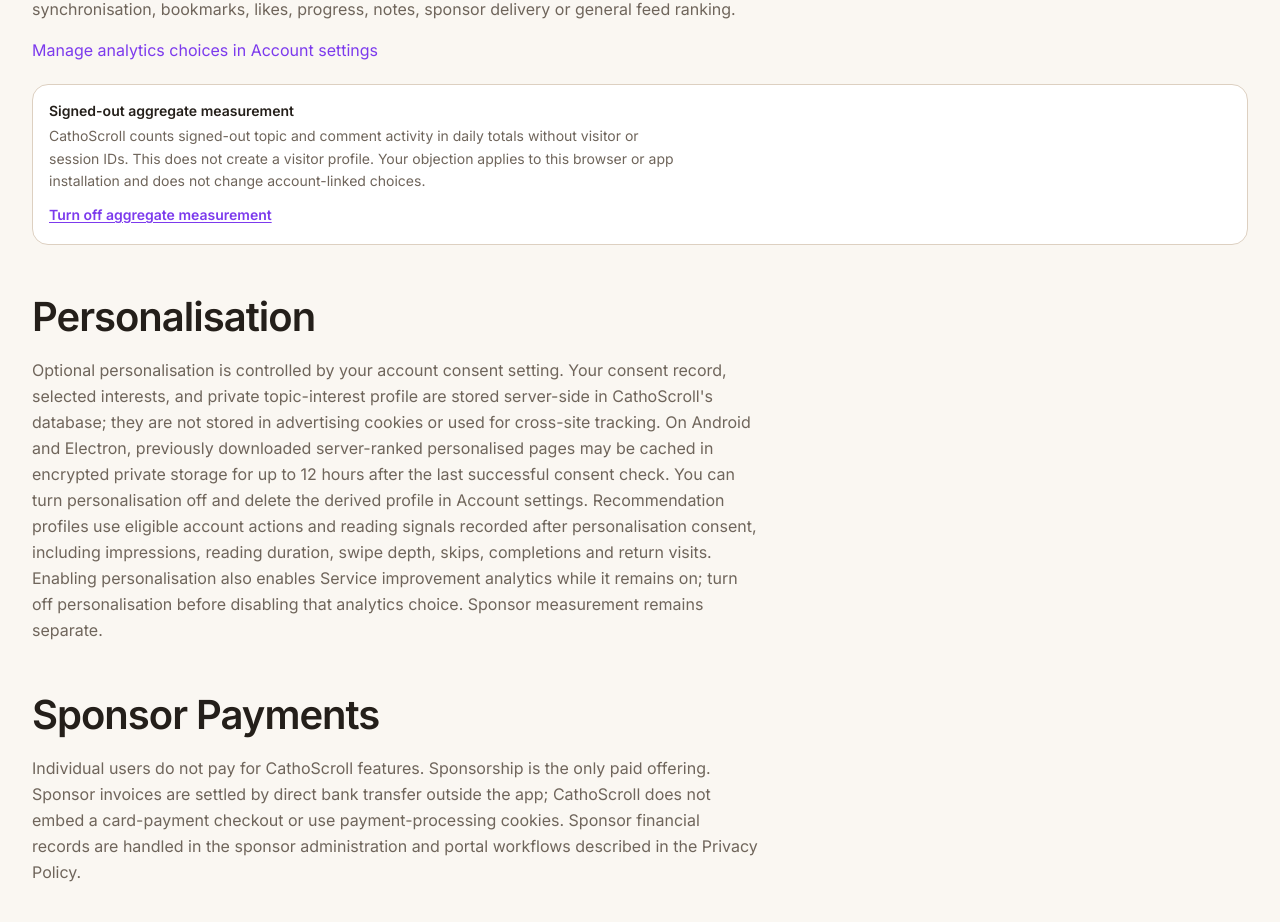
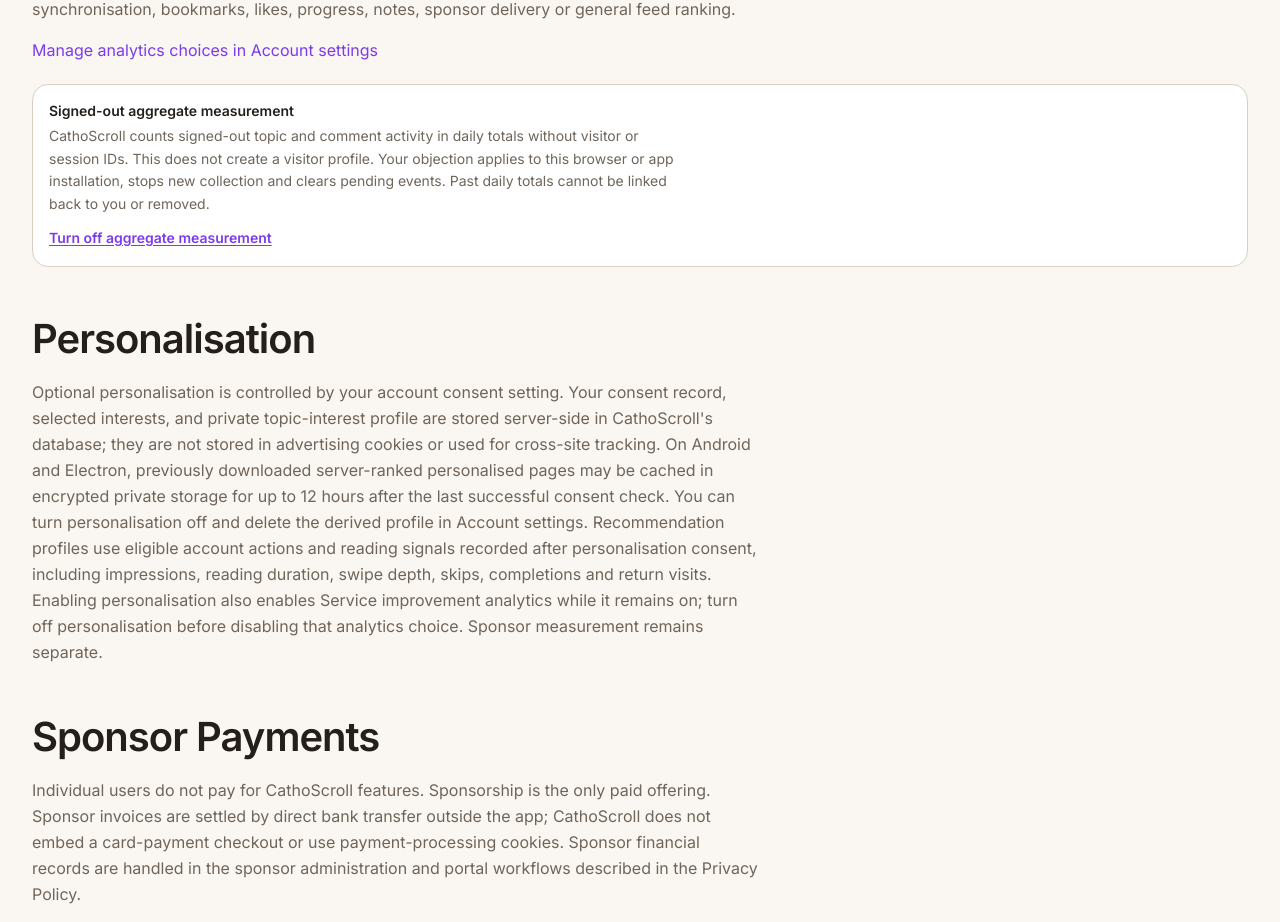
Before and after one commit to joshuaargent/TS_CathoScroll, a Next.js app: page /cookies in a window 1280 px wide. Shown: the part 2057-2979 px from the top of the page. Built offline with nearby package versions, Linux system fonts and the light colour scheme; no server answers.

Commit message:
Clarify effect of objection on pending and already aggregated data

```diff
--- a/src/components/privacy/AnonymousAnalyticsPreference.tsx
+++ b/src/components/privacy/AnonymousAnalyticsPreference.tsx
@@ -42,7 +42,7 @@ export function AnonymousAnalyticsPreference() {
     <div className="border-border bg-bg-card mt-5 rounded-xl border p-4">
       <p className="text-text-primary text-sm font-semibold">Signed-out aggregate measurement</p>
       <p className="text-text-secondary mt-1 text-sm leading-relaxed">
-        CathoScroll counts signed-out topic and comment activity in daily totals without visitor or session IDs. This does not create a visitor profile. Your objection applies to this browser or app installation and does not change account-linked choices.
+        CathoScroll counts signed-out topic and comment activity in daily totals without visitor or session IDs. This does not create a visitor profile. Your objection applies to this browser or app installation, stops new collection and clears pending events. Past daily totals cannot be linked back to you or removed.
       </p>
       <button
         type="button"
```
